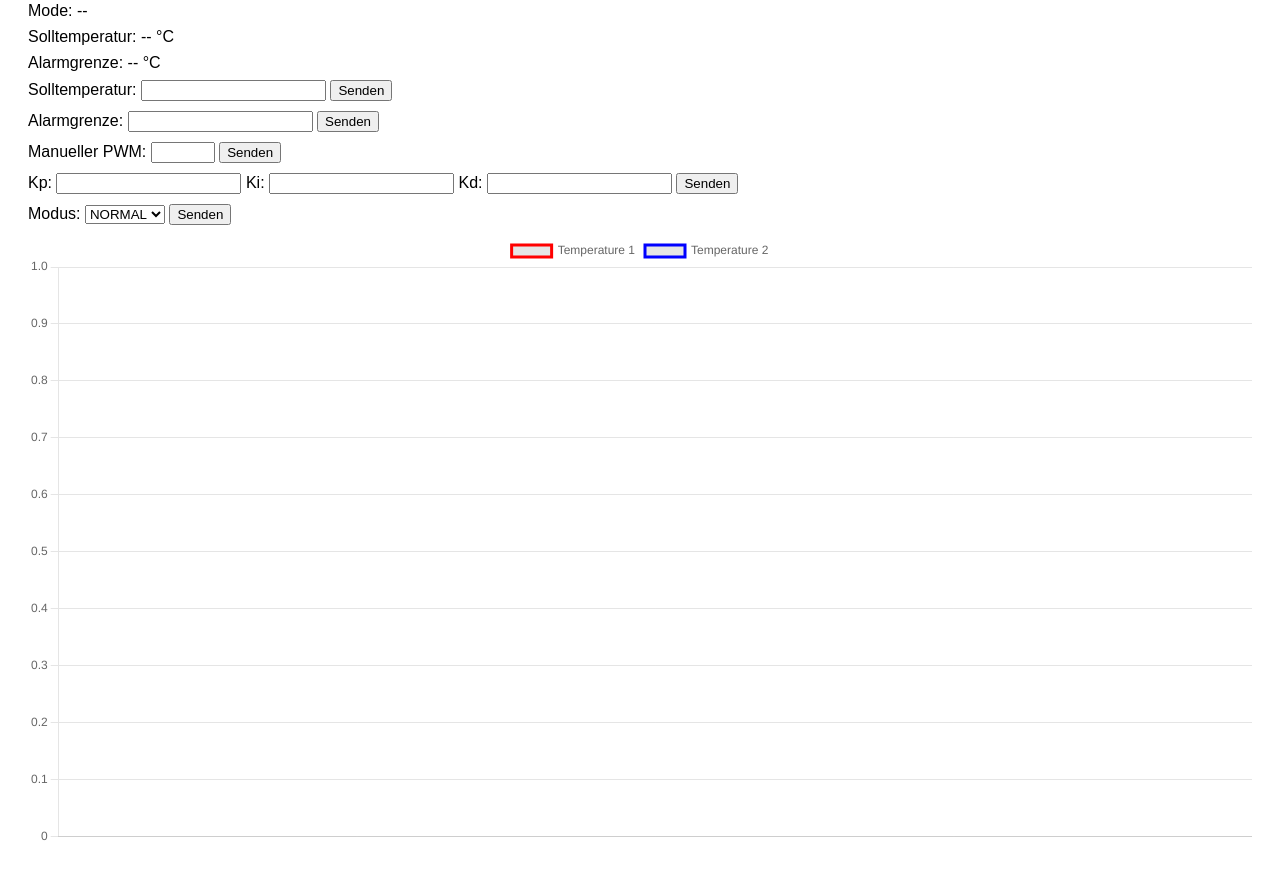
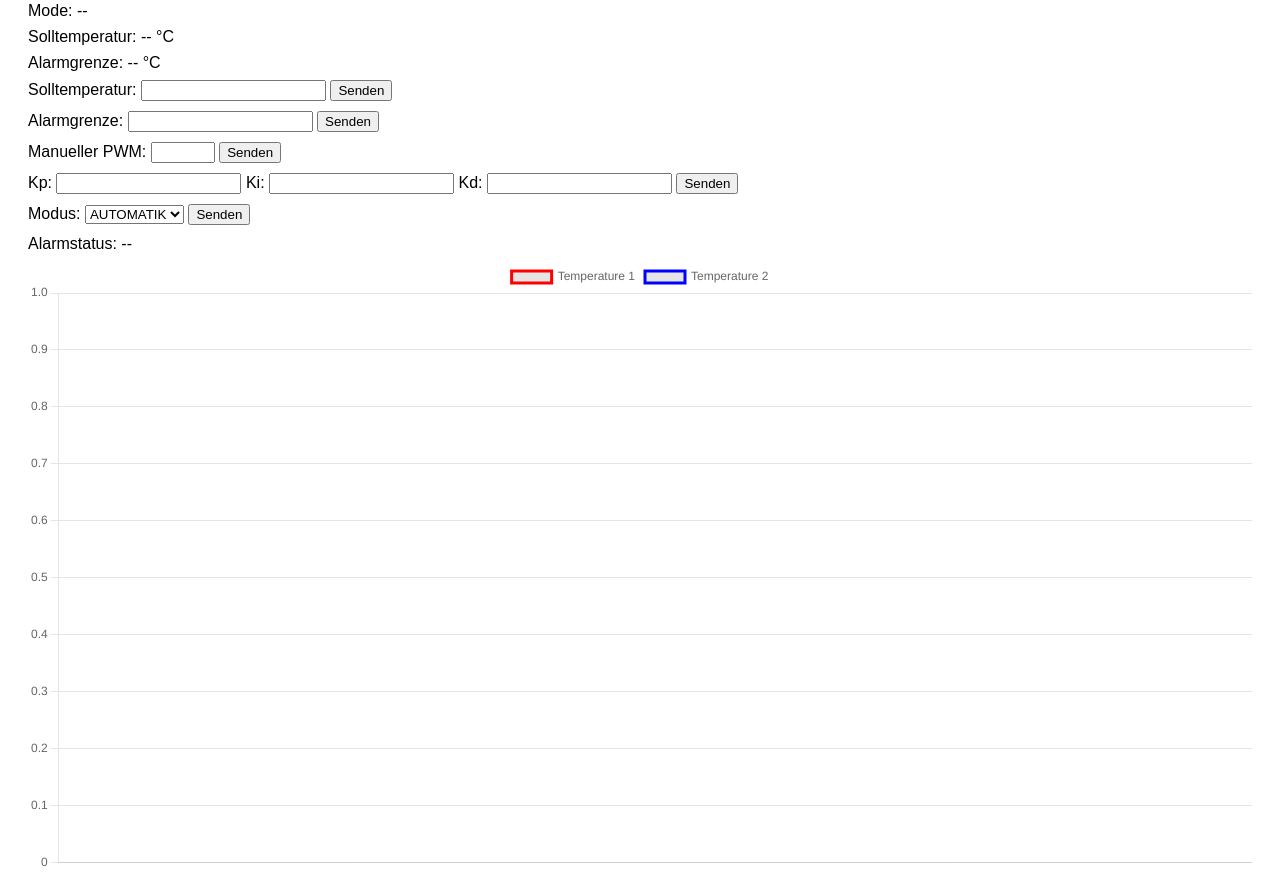
Before and after one commit to Hannesbrm/RasPi_Sperrluft, a Flask app: page / in a window 1280 px wide. Shown: the part 184-1056 px from the top of the page. Before the commit the page ends 1025 px from the top, so only its background shows below. Run offline with Flask 3, Linux system fonts and the light colour scheme; some libraries are stand-ins or nearby versions.

Commit message:
Simplify mode management with AUTO and MANUAL

```diff
--- a/fan_control_project/models/system_state.py
+++ b/fan_control_project/models/system_state.py
@@ -7,8 +7,7 @@ from typing import Any, Dict
 class Mode(Enum):
     """Possible operating modes for the system."""
 
-    NORMAL = "normal"
-    ALARM = "alarm"
+    AUTO = "auto"
     MANUAL = "manual"
 
 
@@ -22,7 +21,7 @@ class SystemState:
         pwm1: float = 0.0,
         pwm2: float = 0.0,
         setpoint: float = 0.0,
-        mode: Mode = Mode.NORMAL,
+        mode: Mode = Mode.AUTO,
         alarm_threshold: float = 0.0,
         manual_pwm: float = 0.0,
         kp: float = 1.0,
--- a/fan_control_project/web/server.py
+++ b/fan_control_project/web/server.py
@@ -54,7 +54,7 @@ def handle_set_setpoint(data: Dict[str, Any]) -> None:
 @socketio.on("set_mode")
 def handle_set_mode(data: Dict[str, Any]) -> None:
     mode = data.get("mode")
-    if mode is not None:
+    if mode in ("auto", "manual"):
         state.mode = Mode(mode)
 
 
--- a/fan_control_project/web/static/main.js
+++ b/fan_control_project/web/static/main.js
@@ -10,6 +10,7 @@ const manualPwmForm = document.getElementById('manualPwmForm');
 const manualPwmInput = document.getElementById('manualPwmInput');
 const setpointEl = document.getElementById('setpoint');
 const alarmThresholdEl = document.getElementById('alarmThreshold');
+const alarmStatusEl = document.getElementById('alarmStatus');
 const setpointInput = document.getElementById('setpointInput');
 const alarmInput = document.getElementById('alarmInput');
 const pidForm = document.getElementById('pidForm');
@@ -79,6 +80,14 @@ socket.on('state_update', data => {
         const formatted = Number(data.alarm_threshold).toFixed(1);
         alarmThresholdEl.textContent = formatted;
         alarmInput.placeholder = formatted;
+    }
+    if (
+        data.temperature2 !== undefined &&
+        data.alarm_threshold !== undefined
+    ) {
+        const t2 = parseFloat(data.temperature2);
+        const threshold = parseFloat(data.alarm_threshold);
+        alarmStatusEl.textContent = t2 > threshold ? 'ALARM' : 'OK';
     }
     if (data.kp !== undefined) {
         kpInput.placeholder = Number(data.kp).toFixed(2);
--- a/fan_control_project/web/templates/index.html
+++ b/fan_control_project/web/templates/index.html
@@ -41,13 +41,13 @@
     <form id="modeForm">
         <label>Modus:
             <select id="modeSelect">
-                <option value="normal">NORMAL</option>
-                <option value="alarm">ALARM</option>
-                <option value="manual">MANUAL</option>
+                <option value="auto">AUTOMATIK</option>
+                <option value="manual">MANUELL</option>
             </select>
         </label>
         <button type="submit">Senden</button>
     </form>
+    <div class="value">Alarmstatus: <span id="alarmStatus">--</span></div>
 
     <canvas id="tempChart" width="400" height="200"></canvas>
 
```
Also changed, not shown: fan_control_project/controller/control_loop.py (+7 -8 lines).
